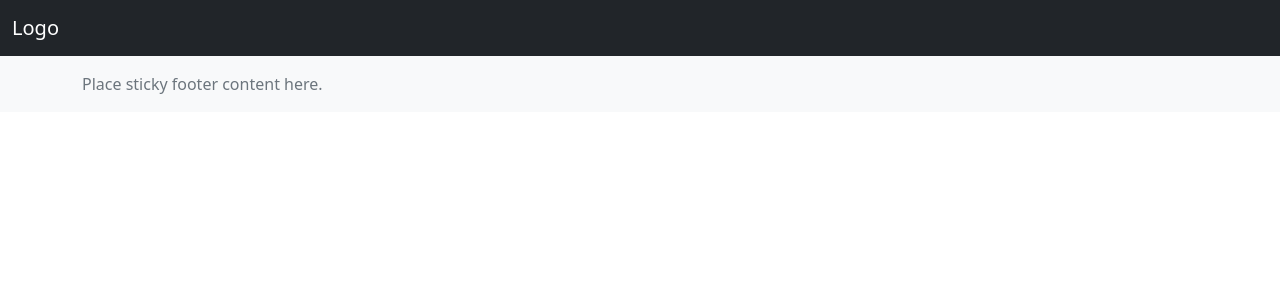
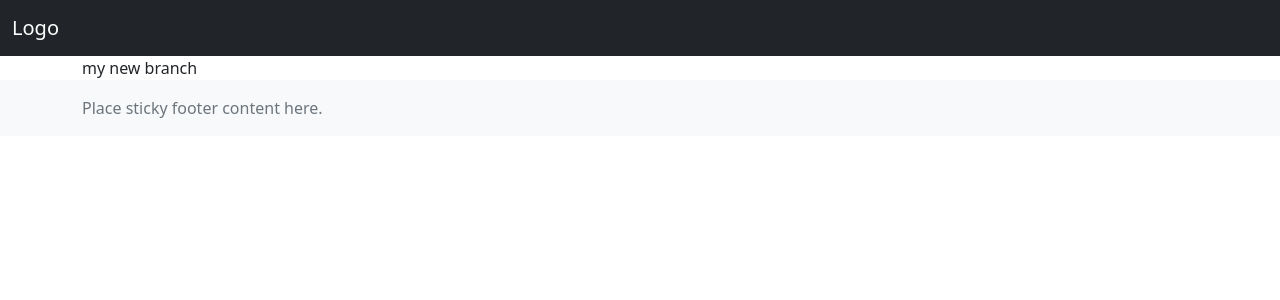
Before and after one commit to ninadgaikwad36/e-commerce, an Angular app: page / in a window 1280 px wide. Shown: the top 300 px of the page. Built offline with nearby package versions, Linux system fonts and the light colour scheme.

Commit message:
commited changes

```diff
--- a/src/app/app.component.html
+++ b/src/app/app.component.html
@@ -1,5 +1,6 @@
 <app-header></app-header>
 <div class="container">
+    my new branch
     <router-outlet>
     </router-outlet>
 </div>
```
